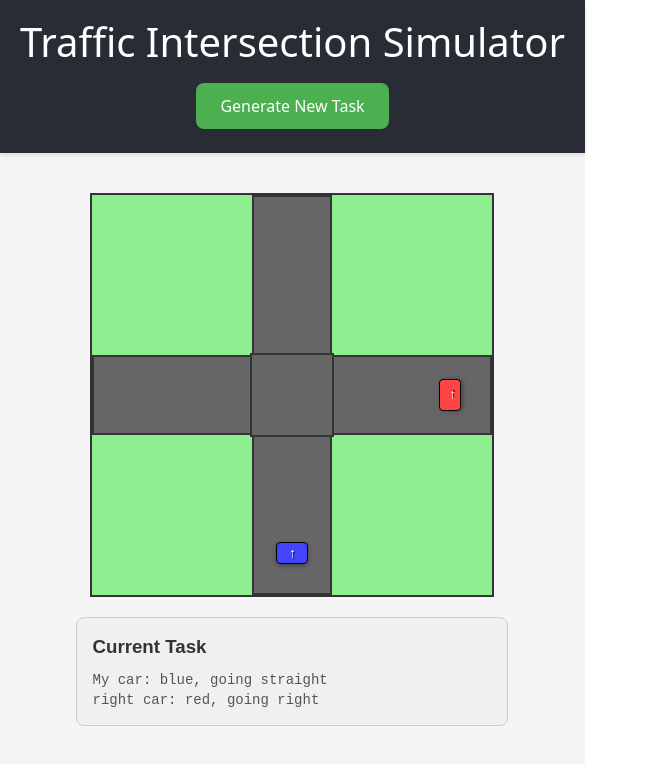
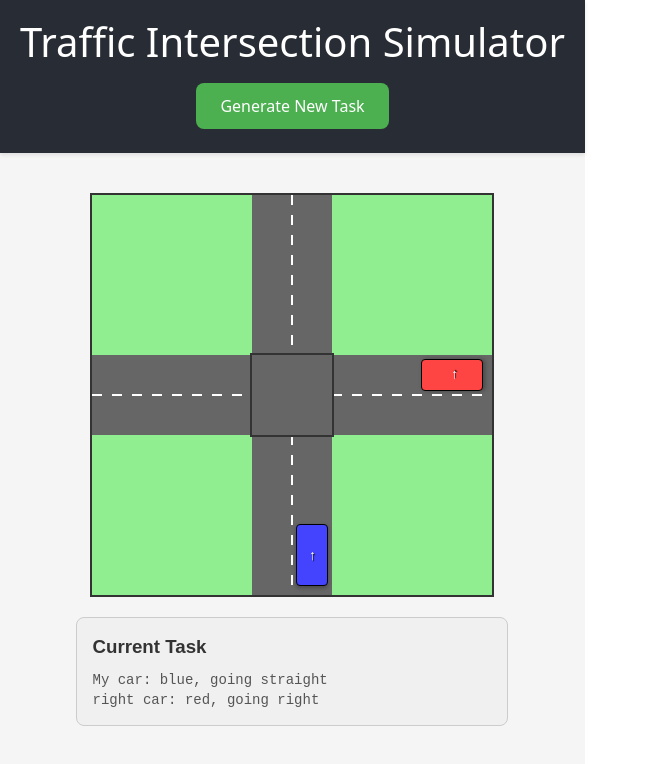
Before and after one commit to SimeonRolev/listovki, a React (Vite) app: page / in a window 1280 px wide. Shown: the top 764 px of the page, without its empty margins (0-648 px from the left). Built offline with nearby package versions, Linux system fonts and the light colour scheme.

Commit message:
Adjust CSS

```diff
--- a/src/components/Crossroads.css
+++ b/src/components/Crossroads.css
@@ -19,7 +19,41 @@
 .road {
   position: absolute;
   background-color: #666; /* Grey roads */
-  border: 2px solid #333;
+}
+
+/* Add lane markings to show right-side driving */
+.horizontal-road::before {
+  content: '';
+  position: absolute;
+  top: 50%;
+  left: 0;
+  right: 0;
+  height: 2px;
+  background: repeating-linear-gradient(
+    to right,
+    white 0px,
+    white 10px,
+    transparent 10px,
+    transparent 20px
+  );
+  transform: translateY(-50%);
+}
+
+.vertical-road::before {
+  content: '';
+  position: absolute;
+  left: 50%;
+  top: 0;
+  bottom: 0;
+  width: 2px;
+  background: repeating-linear-gradient(
+    to bottom,
+    white 0px,
+    white 10px,
+    transparent 10px,
+    transparent 20px
+  );
+  transform: translateX(-50%);
 }
 
 .horizontal-road {
@@ -72,11 +106,32 @@
   justify-content: center;
 }
 
+/* Position cars on the right side of their lane based on travel direction */
+.left-slot {
+  /* Car coming from left (traveling right) - should be on bottom of horizontal road */
+  align-self: flex-end;
+}
+
+.right-slot {
+  /* Car coming from right (traveling left) - should be on top of horizontal road */
+  align-self: flex-start;
+}
+
+.front-slot {
+  /* Car coming from front/top (traveling down) - should be on left side of vertical road */
+  align-self: flex-start;
+}
+
+.me-slot {
+  /* My car coming from bottom (traveling up) - should be on right side of vertical road */
+  align-self: flex-end;
+}
+
 /* Cars */
 .car {
   position: relative;
   width: 30px;
-  height: 20px;
+  height: 60px;
   border-radius: 4px;
   border: 1px solid #000;
   display: flex;
@@ -137,22 +192,7 @@
   transform: rotate(0deg);
 }
 
-/* Specific positioning for slots */
-.left-slot {
-  margin-right: auto;
-}
 
-.right-slot {
-  margin-left: auto;
-}
-
-.front-slot {
-  margin-bottom: auto;
-}
-
-.me-slot {
-  margin-top: auto;
-}
 
 /* Task info */
 .task-info {
@@ -186,20 +226,20 @@
     height: 300px;
   }
 
-  .horizontal-road,
-  .vertical-road,
-  .intersection-center {
-    width: 60px;
-    height: 60px;
-  }
-
   .horizontal-road {
     height: 60px;
     width: 100%;
+    padding: 0 15px;
   }
 
   .vertical-road {
     width: 60px;
     height: 100%;
+    padding: 15px 0;
+  }
+
+  .intersection-center {
+    width: 60px;
+    height: 60px;
   }
 }
```
